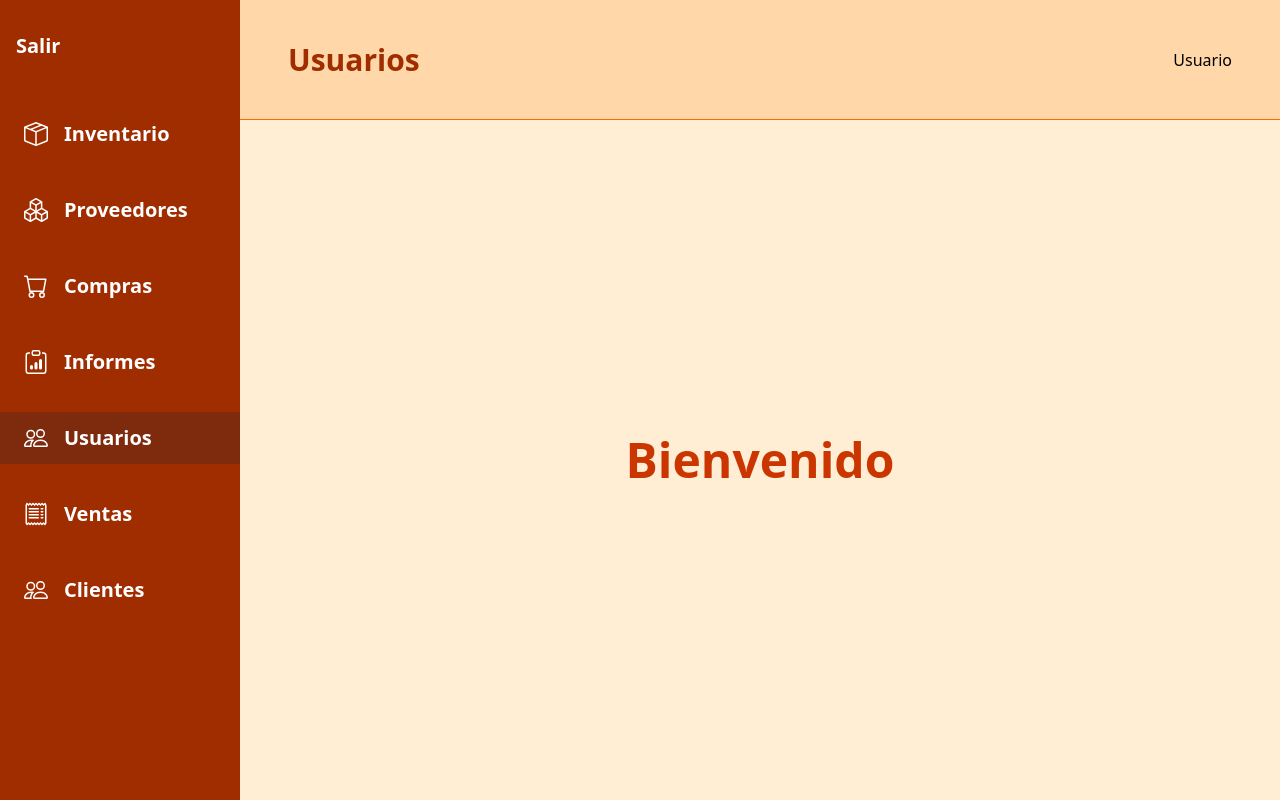
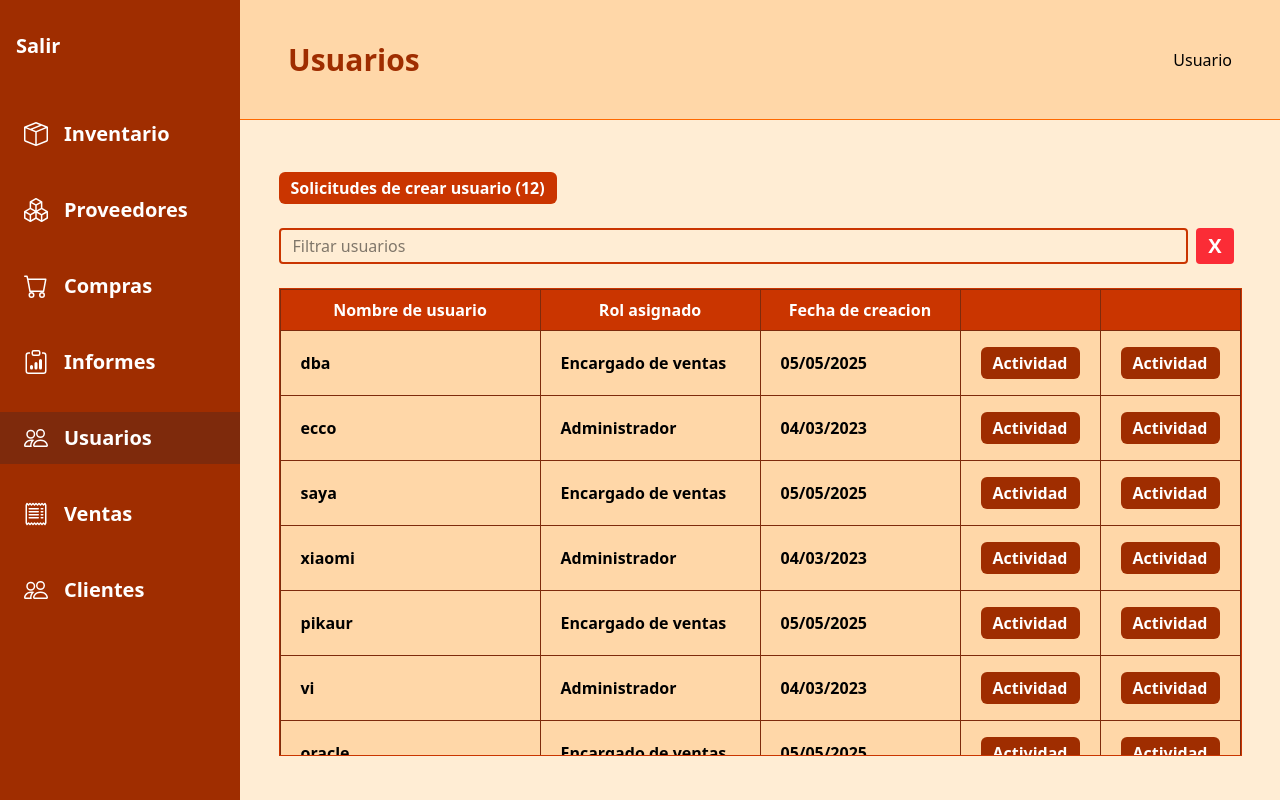
Before and after one commit to V1kt0rT2K/ProyectoIngenieria-fe, a React (Vite) app: page /usuarios in a window 1280 px wide. Built offline with nearby package versions, Linux system fonts and the light colour scheme.

Commit message:
users page

```diff
--- a/src/App.jsx
+++ b/src/App.jsx
@@ -1,6 +1,7 @@
 import { Outlet, Route, createBrowserRouter, createRoutesFromElements, RouterProvider } from "react-router-dom"
 import IndexPage from "./pages/IndexPage";
 import HomePage from "./pages/HomePage";
+import UsersPage from "./pages/UsersPage";
 import MainLayout from "./layouts/MainLayout";
 import "./index.css";
 
@@ -31,7 +32,7 @@ const router = createBrowserRouter(
       </Route>
 
       <Route path="usuarios" element={ <MainLayout title="Usuarios" /> } >
-        <Route index element={ <HomePage />}/>
+        <Route index element={ <UsersPage />}/>
       </Route>
 
       <Route path="ventas" element={ <MainLayout title="Ventas" /> } >
--- a/src/layouts/MainLayout.jsx
+++ b/src/layouts/MainLayout.jsx
@@ -9,7 +9,9 @@ const MainLayout = ({ title }) => {
                 <SideBar />
                 <div className="flex flex-col flex-grow">
                     <TopBar title={ title } />
-                    <Outlet />
+                    <div className="flex justify-center items-center flex-grow bg-orange-100">
+                        <Outlet />
+                    </div>
                 </div>
             </div>
         </>
--- a/src/pages/HomePage.jsx
+++ b/src/pages/HomePage.jsx
@@ -1,9 +1,7 @@
 const HomePage = () => {
     return (
         <>
-            <div className="flex justify-center items-center flex-grow bg-orange-100">
-                <p className="font-extrabold text-5xl text-orange-700">Bienvenido</p>
-            </div>
+            <p className="font-extrabold text-5xl text-orange-700">Bienvenido</p>
         </>
     );
 }
--- /dev/null
+++ b/src/pages/UsersPage.jsx
@@ -0,0 +1,113 @@
+import { useState, useRef } from "react";
+
+const users = [
+    {
+        name: "dba",
+        role: "Encargado de ventas",
+        date: "05/05/2025"
+    },
+    {
+        name: "ecco",
+        role: "Administrador",
+        date: "04/03/2023"
+    },
+    {
+        name: "saya",
+        role: "Encargado de ventas",
+        date: "05/05/2025"
+    },
+    {
+        name: "xiaomi",
+        role: "Administrador",
+        date: "04/03/2023"
+    },
+    {
+        name: "pikaur",
+        role: "Encargado de ventas",
+        date: "05/05/2025"
+    },
+    {
+        name: "vi",
+        role: "Administrador",
+        date: "04/03/2023"
+    },
+    {
+        name: "oracle",
+        role: "Encargado de ventas",
+        date: "05/05/2025"
+    },
+    {
+        name: "rem",
+        role: "Administrador",
+        date: "04/03/2023"
+    },
+    {
+        name: "afdsfdsfdskjfdskljfkldsjfkjsdkjlfkldjsfkjldskjlfdskjlfkjldsfkjldsjkflkjsdfdasjdjasdjksa",
+        role: "Encargado de ventas",
+        date: "05/05/2025"
+    },
+    {
+        name: "emilio koyama",
+        role: "Administrador",
+        date: "04/03/2023"
+    },
+    {
+        name: "afdsfdsfdskjfdskljfkldsjfkjsdkjlfkldjsfkjldskjlfdskjlfkjldsfkjldsjkflkjsdfdasjdjasdjksa",
+        role: "Encargado de ventas",
+        date: "05/05/2025"
+    },
+];
+
+const UsersPage = () => {
+    const [input, setInput] = useState("");
+    const inputRef = useRef(null);
+
+    const clearInput = () => {
+        setInput("");
+        inputRef.current.value = "";
+    }
+
+    return (
+        <>
+            <div style={{ height: "80vh" }} className="flex flex-col pt-8">
+                <div className="flex flex-col items-start">
+                    <button className="text-white rounded-md bg-orange-700 px-3 py-1 text-md font-semibold mb-6 hover:cursor-pointer">Solicitudes de crear usuario (12)</button>
+                    <div className="flex w-full">
+                        <input ref={ inputRef } onInput={() => setInput( inputRef.current.value )} className="flex-grow border-2 border-solid border-orange-700 rounded py-1 px-3 text-md" type="text" placeholder="Filtrar usuarios" />
+                        <a onClick={ clearInput } className="bg-red-500 mx-2 px-3 py-1 flex items-center justify-center text-xl text-white font-extrabold rounded hover:cursor-pointer">X</a>
+                    </div>
+                </div>
+                <div className="my-6 overflow-y-scroll border-1 border-solid border-orange-700">
+                    <table className="table-fixed justify-self-center">
+                        <thead>
+                            <tr>
+                                <th className="w-65 py-2 px-5 border-solid border-1 border-orange-900 bg-orange-700 text-white text-md">Nombre de usuario</th>
+                                <th className="w-55 px-5 border-solid border-1 border-orange-900 bg-orange-700 text-white text-md">Rol asignado</th>
+                                <th className="w-50 px-5 border-solid border-1 border-orange-900 bg-orange-700 text-white text-md">Fecha de creacion</th>
+                                <th className="w-35 px-5 border-solid border-1 border-orange-900 bg-orange-700 text-white"></th>
+                                <th className="w-35 px-5 border-solid border-1 border-orange-900 bg-orange-700 text-white"></th>
+                            </tr>
+                        </thead>
+                        <tbody>
+                            {
+                                users
+                                .filter(user => input === "" ? true : (new RegExp(`.*${input}.*`)).test(user.name))
+                                .map(user =>
+                                    <tr>
+                                        <td className="border-solid border-1 border-orange-900 bg-orange-200 py-4 px-5 text-md font-semibold">{ user.name.length > 20 ? user.name.substring(0, 20) + "..." : user.name }</td>
+                                        <td className="border-solid border-1 border-orange-900 bg-orange-200 py-4 px-5 text-md font-semibold">{ user.role }</td>
+                                        <td className="border-solid border-1 border-orange-900 bg-orange-200 py-4 px-5 text-md font-semibold">{ user.date }</td>
+                                        <td className="border-solid border-1 border-orange-900 bg-orange-200 py-4 px-5 justify-center"><button className="text-white rounded-md bg-orange-800 px-3 py-1 text-md font-semibold">Actividad</button></td>
+                                        <td className="border-solid border-1 border-orange-900 bg-orange-200 py-4 px-5 justify-center"><button className="text-white rounded-md bg-orange-800 px-3 py-1 text-md font-semibold">Actividad</button></td>
+                                    </tr>
+                                )
+                            }
+                        </tbody>
+                    </table>
+                </div>
+            </div>
+        </>
+    );
+}
+
+export default UsersPage;
```
Also changed, not shown: src/components/SideBar.jsx (+7 -7 lines).
